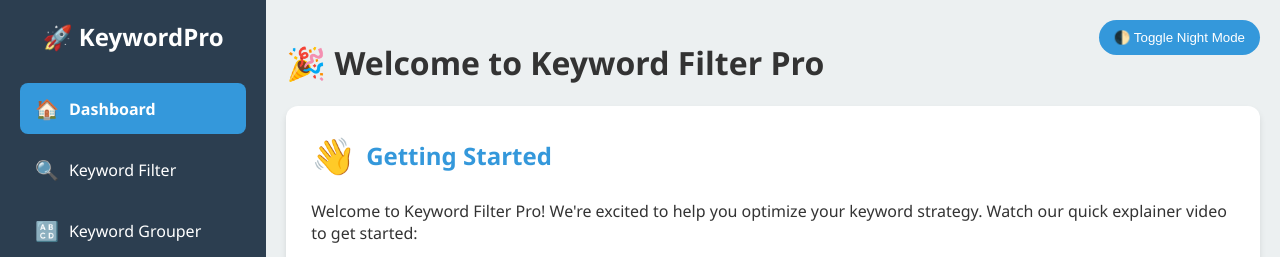
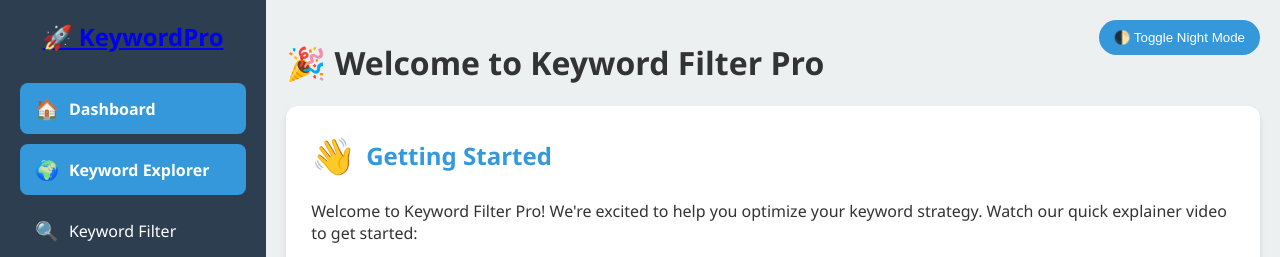
Before and after one commit to simowardi/Keyword-Mapper-Pro, a Flask app: page /dashboard in a window 1280 px wide. Shown: the top 257 px of the page. Run offline with Flask 3, Linux system fonts and the light colour scheme.

Commit message:
add more route to dashboard

```diff
--- a/KMP/templates/dashboard.html
+++ b/KMP/templates/dashboard.html
@@ -10,10 +10,12 @@
 	<body>
 	  <div class="container">
 		<div class="sidebar">
-		  <div class="logo">🚀 KeywordPro</div>
+		  <a href="{{ url_for('dashboard') }}" class="logo">🚀 KeywordPro</a>
 		  <a href="/" class="menu-item active"><span class="menu-item-icon">🏠</span>Dashboard</a>
+		  <a href="{{ url_for('keyword.keyword_explorer') }}" class="menu-item active"><span class="menu-item-icon">🌍</span>Keyword Explorer</a>
 		  <a href="{{ url_for('keyword.keyword_filter') }}" class="menu-item"><span class="menu-item-icon">🔍</span>Keyword Filter</a>
 		  <a href="{{ url_for('keyword.keyword_grouper') }}" class="menu-item"><span class="menu-item-icon">🔠</span>Keyword Grouper</a>
+		  <a href="{{ url_for('keyword.keyword_analyzer') }}" class="menu-item active"><span class="menu-item-icon">🧠</span>Intent Analyzer</a>
 		  <a href="{{ url_for('account.account') }}" class="menu-item"><span class="menu-item-icon">⚙️</span>account</a>
 		  <a href="{{ url_for('auth.logout') }}" class="logout"><span class="menu-item-icon">🚪</span>Logout</a>
 		</div>
```
